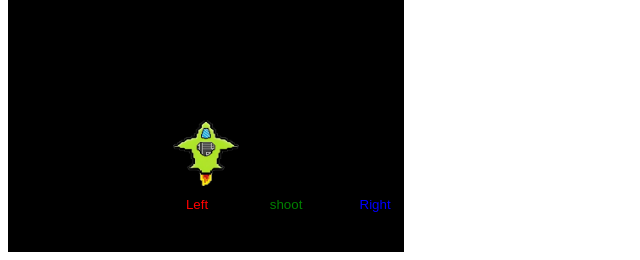
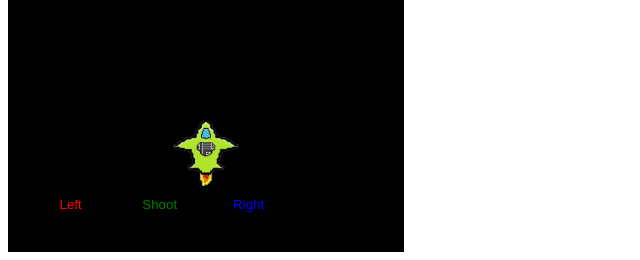
Before and after one commit to luclucyt/challas23, a PHP site: page /view/game1.view.html in a window 1280 px wide. Shown: the part 647-907 px from the top of the page, without its empty margins (0-640 px from the left). Run offline with PHP 8.4, Linux system fonts and the light colour scheme.

Commit message:
laatste update

```diff
--- a/css/game1.css
+++ b/css/game1.css
@@ -44,6 +44,6 @@ canvas {
     position: absolute;
     bottom: 10px;
     width: 100%;
-    left: 22%;
+    left: 12%;
     transform: translateX(-50%);
 }
--- a/js/game1.js
+++ b/js/game1.js
@@ -189,21 +189,20 @@ function createAliens() {
     alienCount = alienArray.length;
 }
 
-function shoot(e) {
+function shoot() {
     if (gameOver) {
         return;
     }
 
-    if (e.code == "Space") {
     let bullet = {
         x: ship.x + ship.width * 12 / 33,
         y: ship.y,
         width: tileSize / 8,
         height: tileSize / 2,
         used: false
-        }
+    };
+
     bulletArray.push(bullet);
-    }
 }
 
 function detectCollision(a, b) {
--- a/view/game1.view.html
+++ b/view/game1.view.html
@@ -16,7 +16,7 @@
 
         <div id="buttons-container">
             <button id="leftButton">Left</button>
-            <button id="shoot">shoot</button>
+            <button id="shoot">Shoot</button>
             <button id="rightButton">Right</button>
 
         </div>
```
Lines whose indentation alone changed are shown as unchanged.
